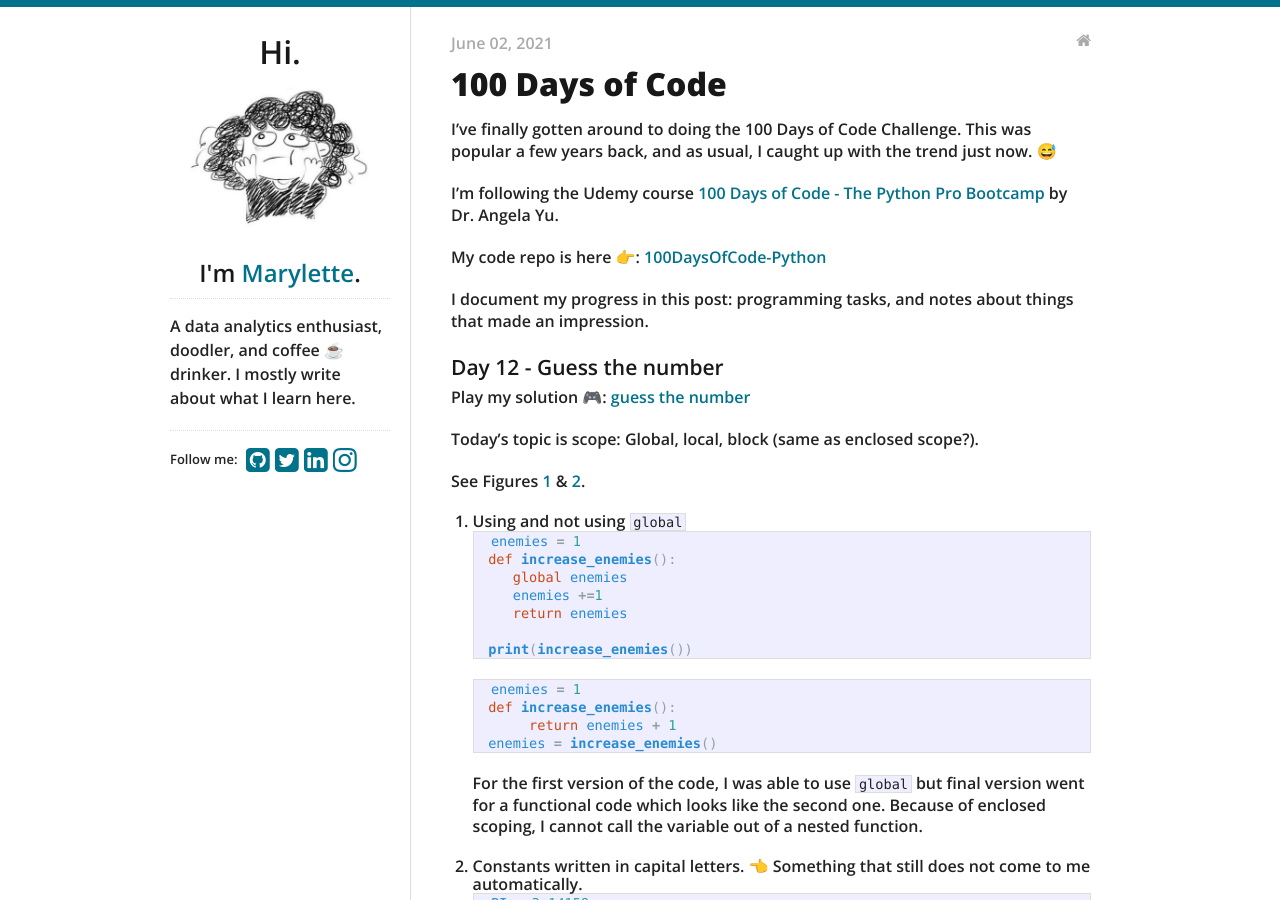
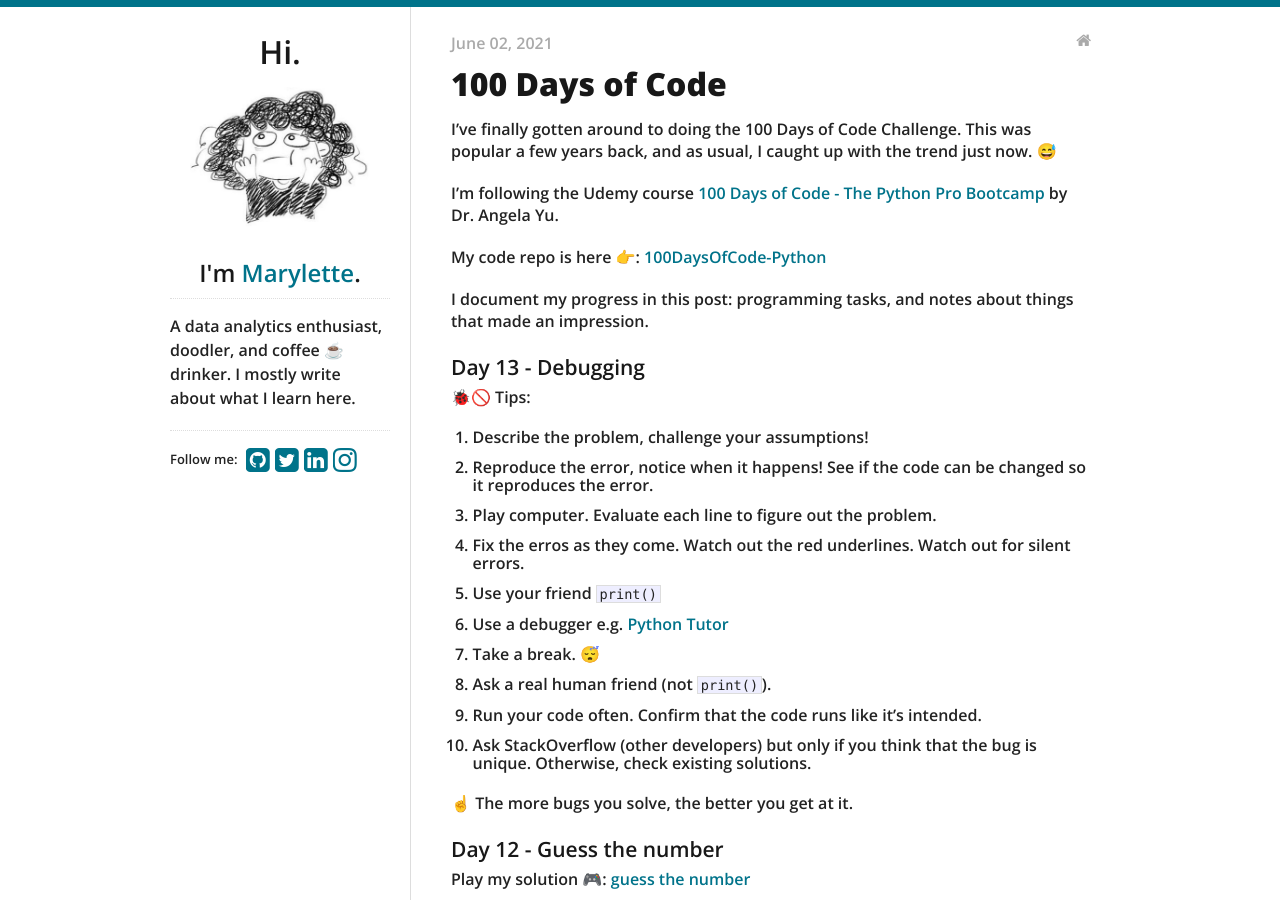
Before and after one commit to maryletteroa/maryletteroa.github.io, a Jekyll site: the page built from _posts/2021-06-02-hundred-days-of-python.md, in a window 1280 px wide and 900 px high. Built offline with Jekyll 4.4.1, drawn with Linux system fonts in a browser that asks for light colours.

Commit message:
update post

```diff
--- a/_posts/2021-06-02-hundred-days-of-python.md
+++ b/_posts/2021-06-02-hundred-days-of-python.md
@@ -12,6 +12,23 @@ I'm following the Udemy course [100 Days of Code - The Python Pro Bootcamp](http
 My code repo is here 👉: [100DaysOfCode-Python](https://github.com/maryletteroa/100DaysOfCode-Python)
 
 I document my progress in this post: programming tasks, and notes about things that made an impression.
+
+#### Day 13 - Debugging
+
+🐞🚫 Tips:
+1. Describe the problem, challenge your assumptions!
+2. Reproduce the error, notice when it happens! See if the code can be changed so it reproduces the error.
+3. Play computer. Evaluate each line to figure out the problem.
+4. Fix the erros as they come. Watch out the red underlines. Watch out for silent errors.
+5. Use your friend `print()`
+6. Use a debugger e.g. [Python Tutor](http://www.pythontutor.com/visualize.html#mode=edit)
+7. Take a break. 😴
+8. Ask a real human friend (not `print()`).
+9. Run your code often. Confirm that the code runs like it's intended.
+10. Ask StackOverflow (other developers) but only if you think that the bug is unique. Otherwise, check existing solutions.
+
+☝ The more bugs you solve, the better you get at it.
+
 
 #### Day 12 - Guess the number
 
```
